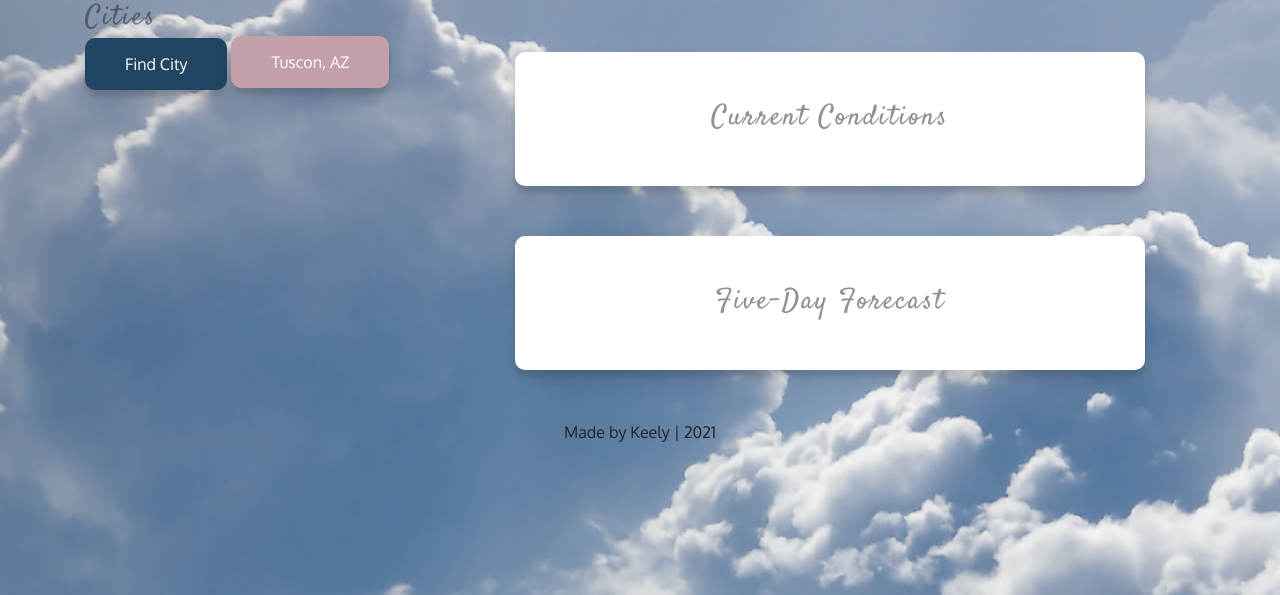
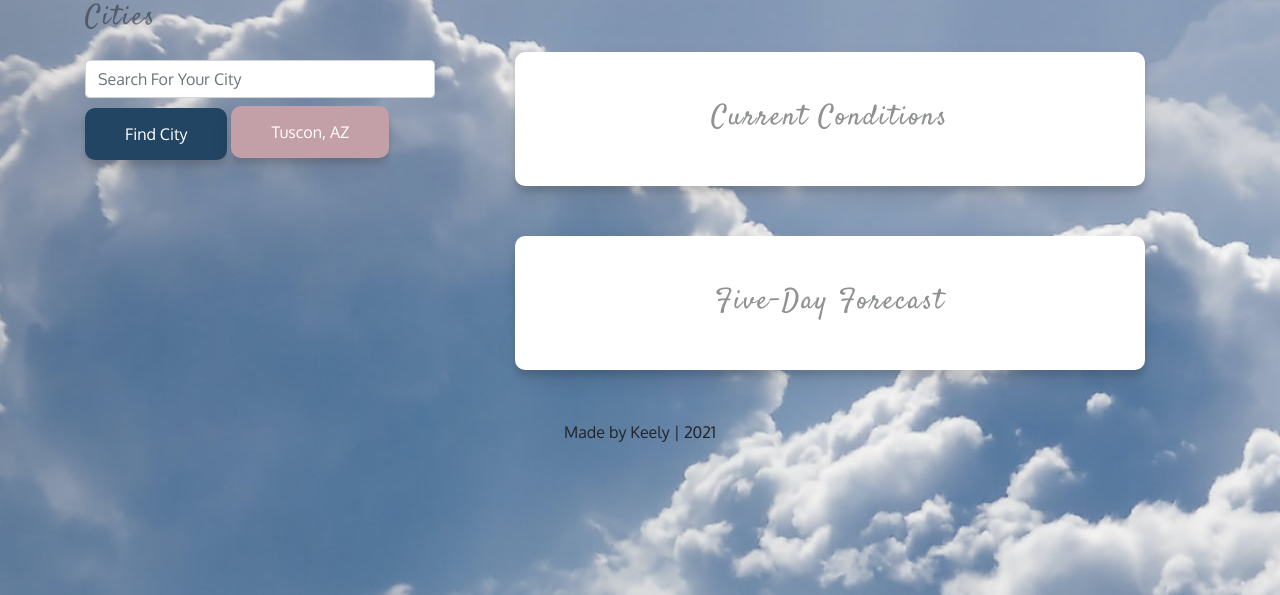
Before and after one commit to spacerambler/06-weather-dashboard, a plain HTML site: page index.html in a window 1280 px wide. Shown: the part 205-800 px from the top of the page. Drawn offline with nearby package versions, Linux system fonts and the light colour scheme.

Commit message:
Add form input to search for City

```diff
--- a/index.html
+++ b/index.html
@@ -15,12 +15,15 @@
     <div class="row">
         <div class="col-4">
         <h3>Cities</h3>
-            <div id="cities" class="cities">
-                <form input="searchCity"></form>
-            <button id="searchBtn" class="btn">Find City</button>
+        <form>
+            <div class="form-group">
+            <label for="searchCity"></label>
+            <input type="search" class="form-control" id="searchCity" placeholder="Search For Your City">
+            <button type="submit" class="btn">Find City</button>
             <!-- the button in the form needs to be set as submit-->
             <button class="cityBtn">Tuscon, AZ</button>
             </div>
+        </form>
     </div>
 
     <div class ="col-8">
--- a/style.css
+++ b/style.css
@@ -51,6 +51,7 @@ h3 {
     padding: 14px 40px;
     font-size: 16px;
     cursor: pointer;
+    margin: 10px 0;
 }
 
 .btn:active {
```
